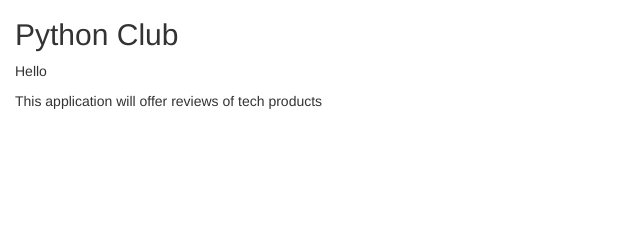
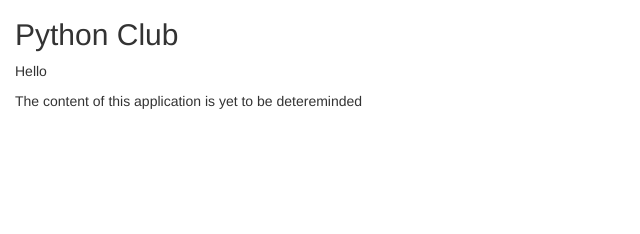
Before and after one commit to eugenefauntleroy/meeting_management_w2020, a Django app: page /club/ in a window 1280 px wide. Shown: the part 566-800 px from the top of the page, without its empty margins (0-640 px from the left). Run offline with Django 3.2, Linux system fonts and the light colour scheme; some libraries are stand-ins or nearby versions.

Commit message:
Title change

```diff
--- a/club/templates/club/index.html
+++ b/club/templates/club/index.html
@@ -7,5 +7,5 @@
 <img src="{% static 'club/images/data.jpg' %}" />
 <h2>Python Club</h2>
 <p>Hello</p>
-<p>This application will offer reviews of tech products</p>
+<p>The content of this application is yet to be detereminded</p>
 {% endblock %}
```
